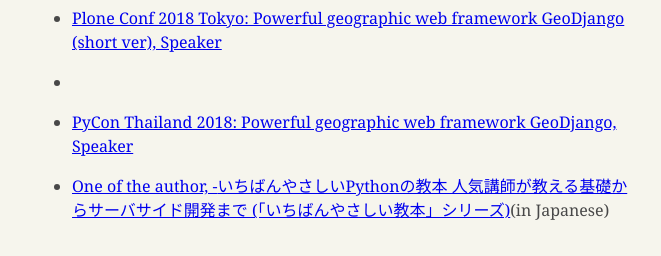
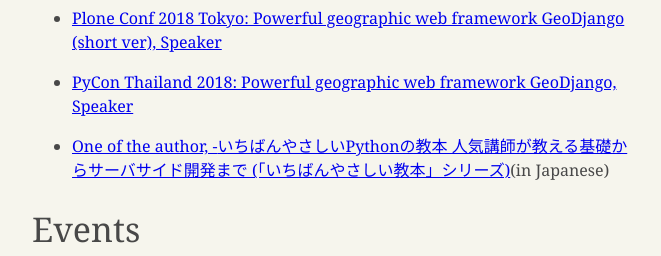
Before and after one commit to Omega014/omega014.github.io, a plain HTML site: page index.html in a window 1280 px wide. Shown: the part 498-754 px from the top of the page, without its empty margins (308-969 px from the left). Drawn offline with Linux system fonts and the light colour scheme.

Commit message:
Update index.html

```diff
--- a/index.html
+++ b/index.html
@@ -23,7 +23,7 @@
 
   <h1>Recent Activities</h1>
   <ul>
-    <li><p><a href="https://2018.ploneconf.org/talks/python-web-day/powerful-geographic-web-framework-geodjango">Plone Conf 2018 Tokyo: Powerful geographic web framework GeoDjango (short ver), Speaker</p><li>
+    <li><p><a href="https://2018.ploneconf.org/talks/python-web-day/powerful-geographic-web-framework-geodjango">Plone Conf 2018 Tokyo: Powerful geographic web framework GeoDjango (short ver), Speaker</p></li>
     <li><p><a href="https://th.pycon.org/en/talks/#powerful-geographic-web-framework-geodjango">PyCon Thailand 2018: Powerful geographic web framework GeoDjango, Speaker</p></li>
     <li><p>One of the author, -<a href="http://amzn.asia/9ssr1NL">いちばんやさしいPythonの教本 人気講師が教える基礎からサーバサイド開発まで (「いちばんやさしい教本」シリーズ)</a>(in Japanese)</p></li>
   </ul>
```
